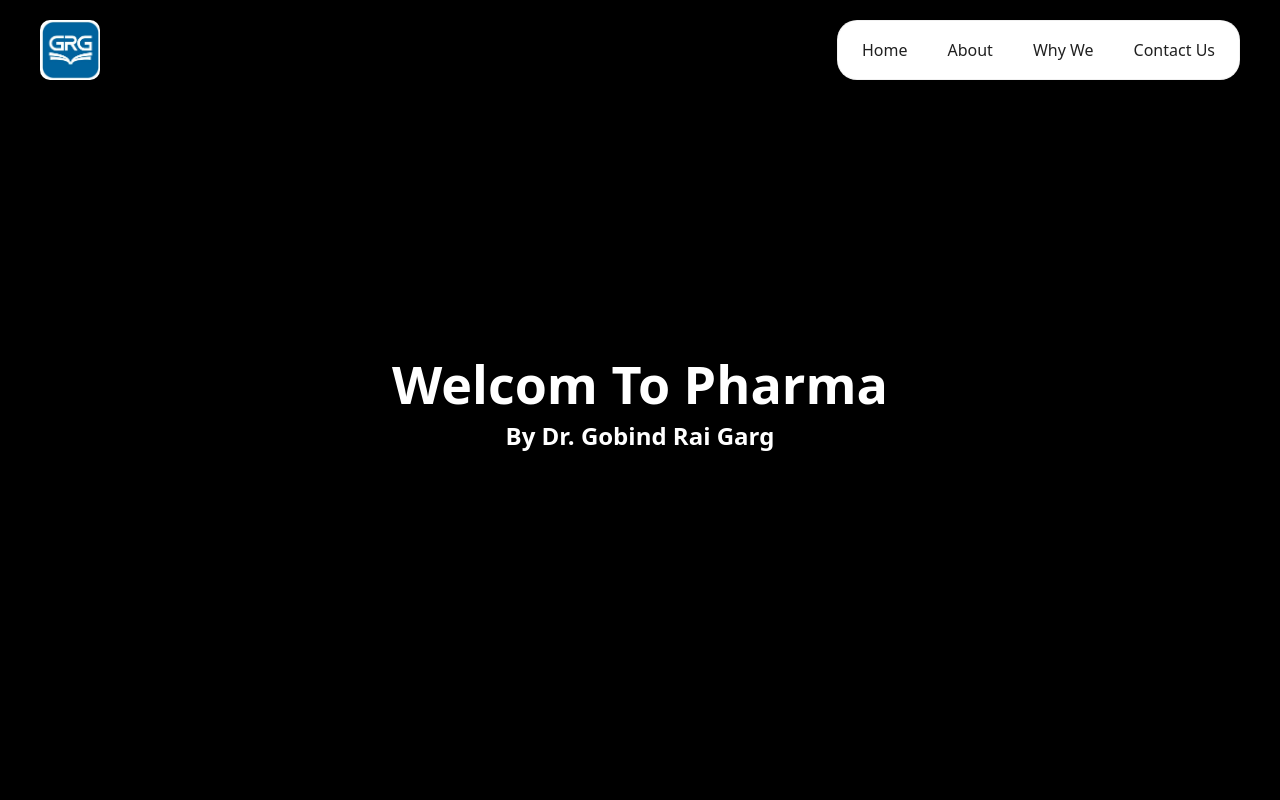
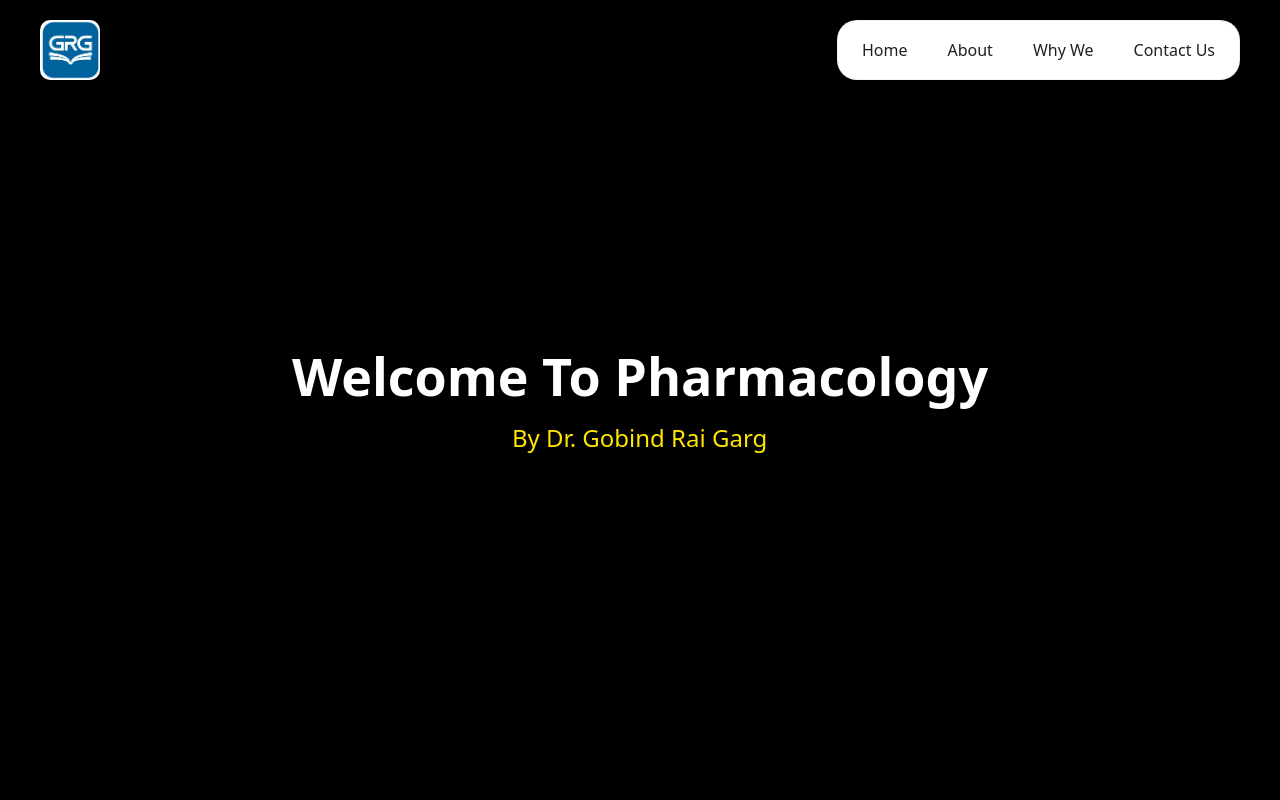
Before and after one commit to VikasChauhanBD/pharma, a React (Vite) app: page / in a window 1280 px wide. Shown: the top 800 px of the page. Built offline with nearby package versions, Linux system fonts and the light colour scheme.

Commit message:
hero section changes

```diff
--- a/src/components/home/aboutSection/AboutSection.jsx
+++ b/src/components/home/aboutSection/AboutSection.jsx
@@ -1,7 +1,8 @@
 import { useEffect, useRef } from "react";
+import "./AboutSection.css";
 import gsap from "gsap";
 import { ScrollTrigger } from "gsap/ScrollTrigger";
-import "./AboutSection.css";
+import Image from "../../../assets/images/hero.png";
 
 gsap.registerPlugin(ScrollTrigger);
 
@@ -181,7 +182,8 @@ const AboutSection = () => {
           <div className="home-about-image-col">
             <div className="home-about-image-wrapper">
               <img
-                src="https://testca.xyz/wp-content/uploads/2026/09/e7402209df87b123a6b1213843d0de44.jpg"
+                // src="https://testca.xyz/wp-content/uploads/2026/09/e7402209df87b123a6b1213843d0de44.jpg"
+                src={Image}
                 alt="Dr. Gobind Rai Garg"
                 className="home-about-image"
               />
--- a/src/components/home/heroSection/HeroSection.css
+++ b/src/components/home/heroSection/HeroSection.css
@@ -1,26 +1,41 @@
 .hero-container {
   width: 100%;
   height: 100dvh;
-  background: black;
-  color: white;
+  background: #000000;
+  color: #ffffff;
   display: flex;
   flex-direction: column;
   align-items: center;
   justify-content: center;
   text-align: center;
+  overflow: hidden;
 }
 
 .hero-heading {
+  margin: 0;
   font-size: 52px;
+  font-weight: 800;
+  line-height: 1.1;
+  will-change: transform, opacity;
 }
 
 .hero-sub-heading {
+  margin: 18px 0 0;
   font-size: 24px;
+  font-weight: 500;
+  line-height: 1.3;
+  color: #ffe600;
+  will-change: transform, opacity;
 }
 
 /* ---------------------------------- Responsive ------------------------- */
 
 @media (max-width: 580px) {
+  .hero-container {
+    padding: 0 20px;
+    box-sizing: border-box;
+  }
+
   .hero-heading {
     font-size: 42px;
   }
@@ -29,3 +44,11 @@
     font-size: 24px;
   }
 }
+
+@media (prefers-reduced-motion: reduce) {
+  .hero-heading,
+  .hero-sub-heading {
+    opacity: 1 !important;
+    transform: none !important;
+  }
+}
--- a/src/components/home/heroSection/HeroSection.jsx
+++ b/src/components/home/heroSection/HeroSection.jsx
@@ -1,12 +1,69 @@
-import React from "react";
+import React, { useEffect, useRef } from "react";
 import "./HeroSection.css";
+import gsap from "gsap";
 
 function HeroSection() {
+  const heroRef = useRef(null);
+  const headingRef = useRef(null);
+  const subHeadingRef = useRef(null);
+
+  useEffect(() => {
+    const ctx = gsap.context(() => {
+      const tl = gsap.timeline({
+        defaults: {
+          ease: "power3.out",
+        },
+      });
+
+      // Initial states
+      gsap.set(headingRef.current, {
+        y: 70,
+        opacity: 0,
+      });
+
+      gsap.set(subHeadingRef.current, {
+        y: 35,
+        opacity: 0,
+      });
+
+      // Hero animation
+      tl.to(heroRef.current, {
+        opacity: 1,
+        duration: 0.5,
+      })
+        .to(
+          headingRef.current,
+          {
+            y: 0,
+            opacity: 1,
+            duration: 1,
+          },
+          "-=0.2",
+        )
+        .to(
+          subHeadingRef.current,
+          {
+            y: 0,
+            opacity: 1,
+            duration: 0.8,
+          },
+          "-=0.5",
+        );
+    }, heroRef);
+
+    return () => ctx.revert();
+  }, []);
+
   return (
-    <div className="hero-container">
-      <h1 className="hero-heading">Welcom To Pharma</h1>
-      <h2 className="hero-sub-heading">By Dr. Gobind Rai Garg</h2>
-    </div>
+    <section className="hero-container" ref={heroRef} id="home">
+      <h1 className="hero-heading" ref={headingRef}>
+        Welcome To Pharmacology
+      </h1>
+
+      <h2 className="hero-sub-heading" ref={subHeadingRef}>
+        By Dr. Gobind Rai Garg
+      </h2>
+    </section>
   );
 }
 
```
Also changed, not shown: src/assets/images/hero.png (added), 1 other file (tests, documents, lock files or other folders).
